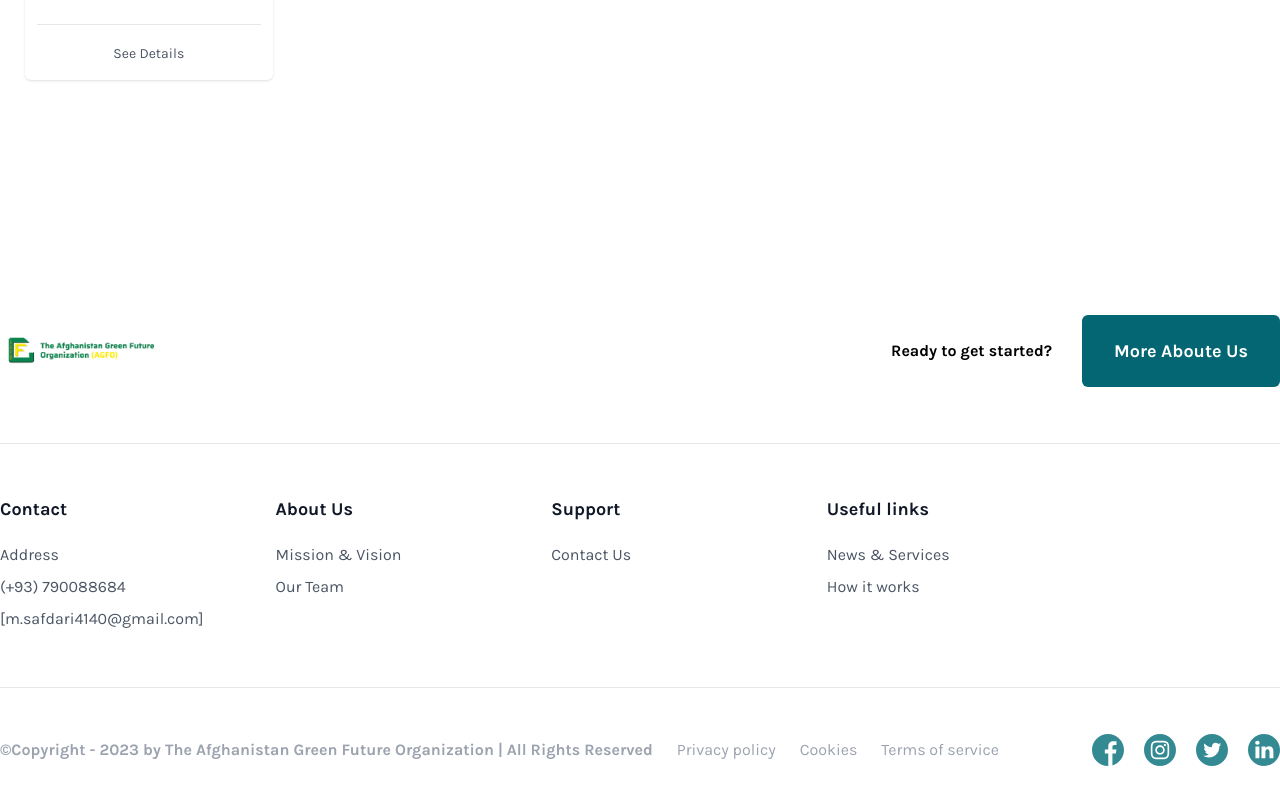
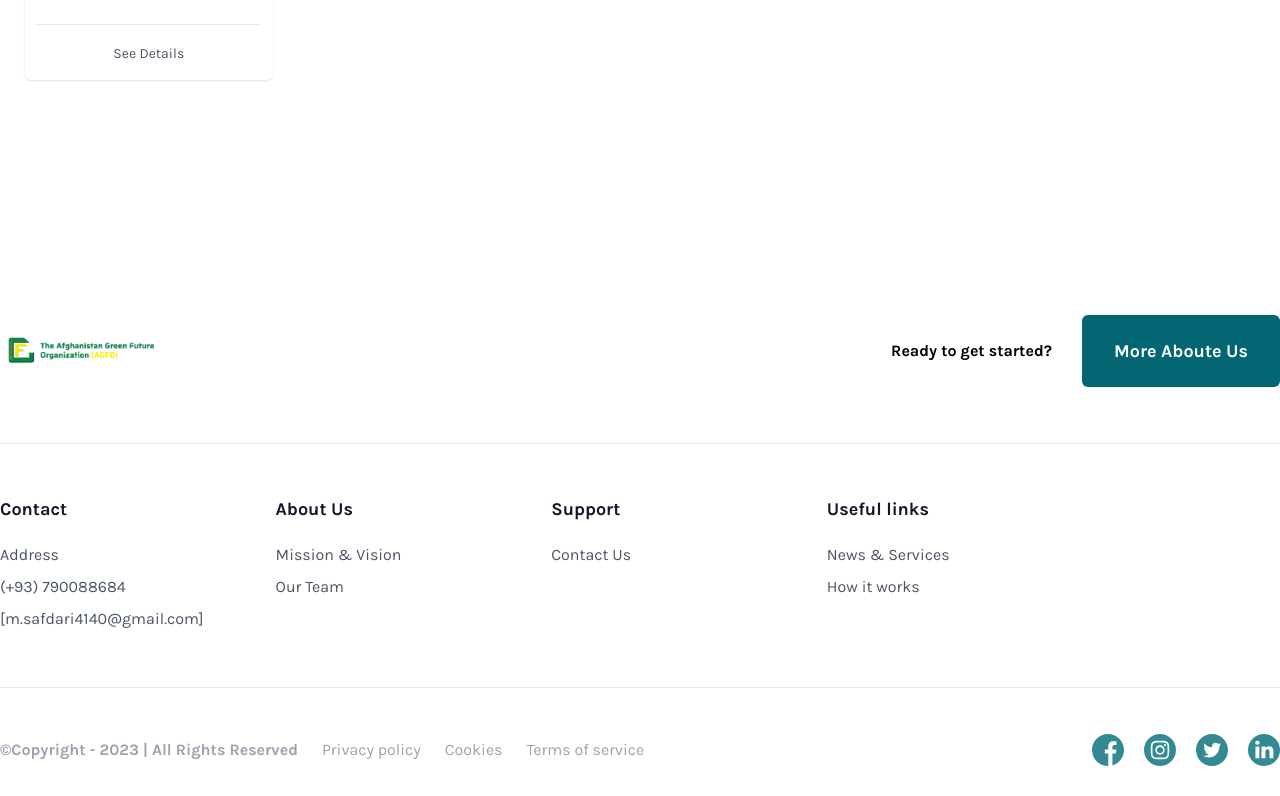
Before and after one commit to muqamuddin/MyReactjsProject, a React (Create React App) app: page / in a window 1280 px wide. Shown: the part 3921-4717 px from the top of the page. Built offline with nearby package versions, Linux system fonts and the light colour scheme; what tailwindcss-rtl would draw is missing.

Commit message:
add new text

```diff
--- a/src/frontend/component/CopyRight.jsx
+++ b/src/frontend/component/CopyRight.jsx
@@ -7,7 +7,7 @@ const CopyRight = () => {
         <div className="w-full bg-gray-200 h-[1px] mb-[46px] dark:border dark:border-b-1 dark:border-gray-600 "></div>
                         <div className="text-gray-400 lg:flex lg:items-center lg:justify-between">
                         <div className="md:flex md:items-center md:gap-6">
-                            <p className="text-lead font-bold dark:text-white">©Copyright - 2023 by The Afghanistan Green Future Organization | All Rights Reserved
+                            <p className="text-lead font-bold dark:text-white">©Copyright - 2023 | All Rights Reserved
                             </p>
                             <div className="flex items-center justify-between md:gap-6"><Link className="text-text dark:text-gray-300" to="home-3.html#">Privacy policy</Link><Link className="text-text dark:text-gray-300" to="home-3.html#">Cookies</Link><Link className="text-text dark:text-gray-300" to="home-3.html#">Terms of service</Link></div>
                         </div>
```
